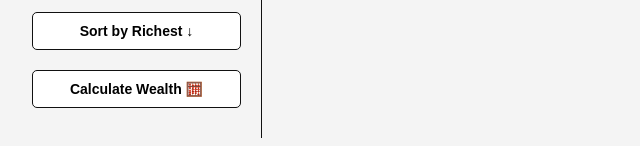
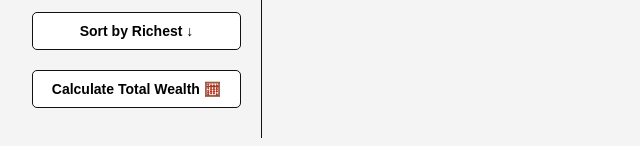
Before and after one commit to nataliecardot/dom-array-methods, a plain HTML site: page index.html in a window 1280 px wide. Shown: the part 272-418 px from the top of the page, 248-888 px from the left. Drawn offline with Linux system fonts and the light colour scheme; no server answers.

Commit message:
Change button text

```diff
--- a/index.html
+++ b/index.html
@@ -15,7 +15,7 @@
         <button id="double">Double Money 💰</button>
         <button id="show-millionaires">Show Only Millionaires 💵</button>
         <button id="sort">Sort by Richest ↓</button>
-        <button id="calculate-wealth">Calculate Wealth 🧮</button>
+        <button id="calculate-wealth">Calculate Total Wealth 🧮</button>
     </aside>
 
     <main id="main">
```
